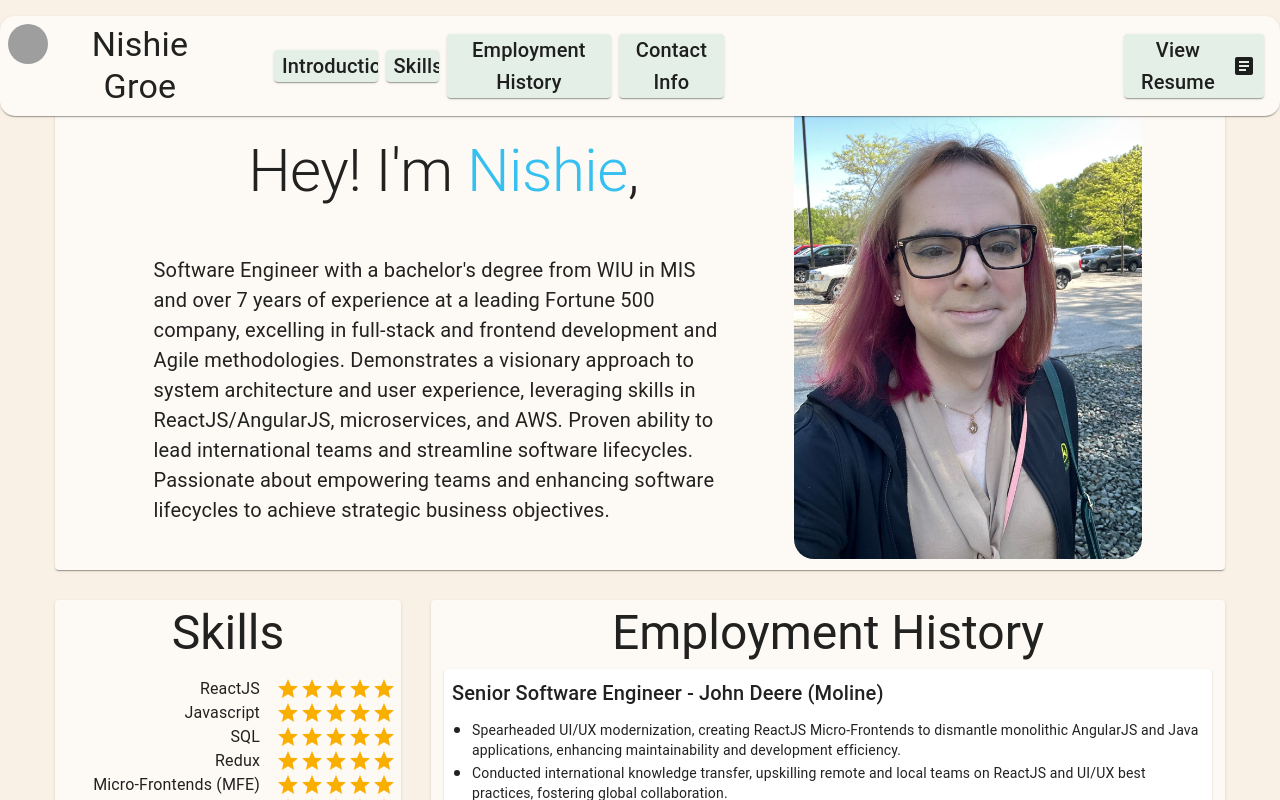
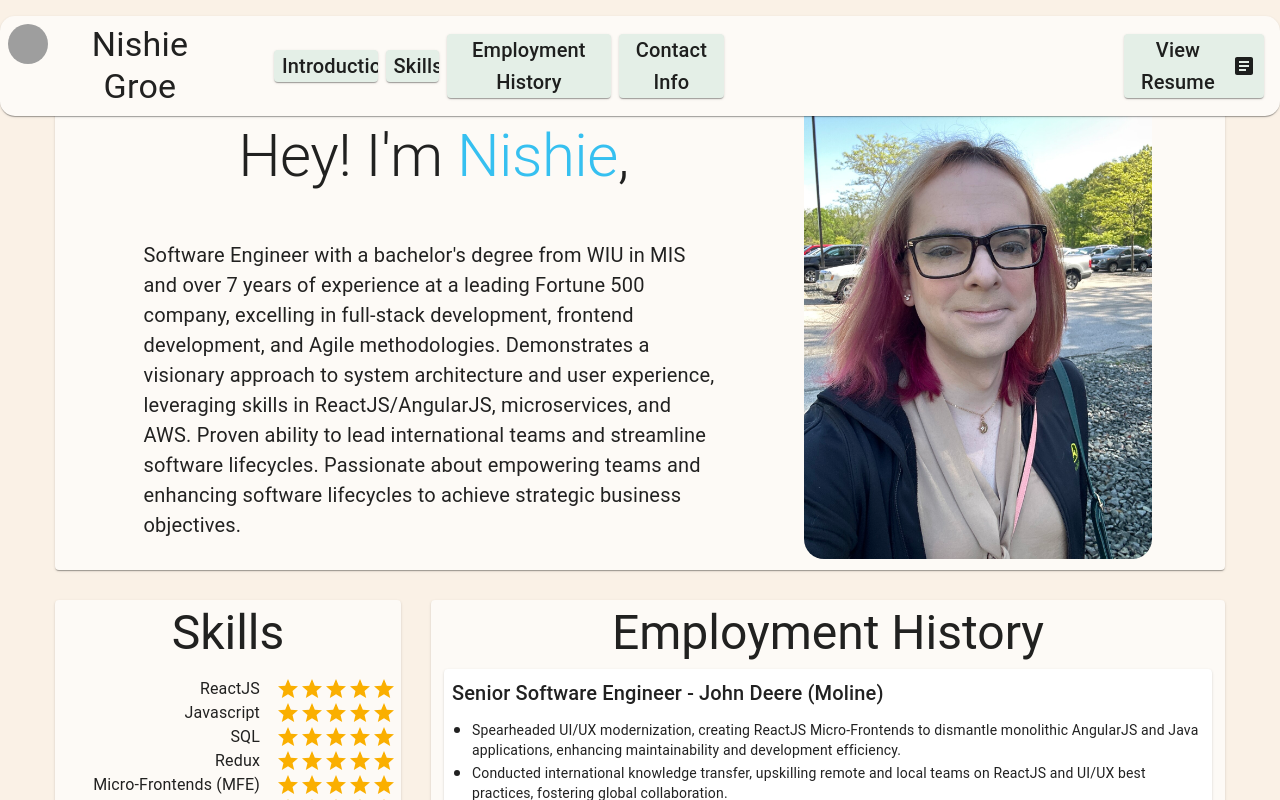
Before and after one commit to nishiegroe/NishieGroePersonalWebsite, a React (Vite) app: page / in a window 1280 px wide. Shown: the top 800 px of the page. Built offline with nearby package versions, Linux system fonts and the light colour scheme; grey boxes are pictures that could not be loaded.

Commit message:
tweaking introduction

```diff
--- a/src/components/Introduction.tsx
+++ b/src/components/Introduction.tsx
@@ -15,7 +15,7 @@ const Introduction = () => {
       }}
     >
       <div
-        style={{ width: "50%", alignContent: "center", marginRight: "60px" }}
+        style={{ width: "50%", alignContent: "center", marginRight: "80px" }}
       >
         <Typography variant="h2">
           Hey! I'm <span style={{ color: "#36C0F0" }}>Nishie</span>,
@@ -25,7 +25,7 @@ const Introduction = () => {
         <Typography variant="body1" sx={{ textAlign: "left" }} fontSize="20px">
           Software Engineer with a bachelor's degree from WIU in MIS and over 7
           years of experience at a leading Fortune 500 company, excelling in
-          full-stack and frontend development and Agile methodologies.
+          full-stack development, frontend development, and Agile methodologies.
           Demonstrates a visionary approach to system architecture and user
           experience, leveraging skills in ReactJS/AngularJS, microservices, and
           AWS. Proven ability to lead international teams and streamline
```
